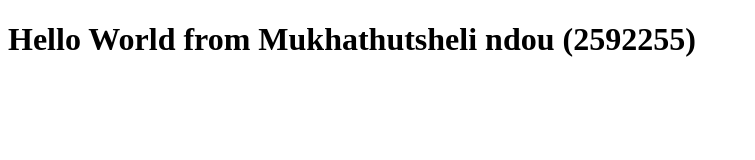
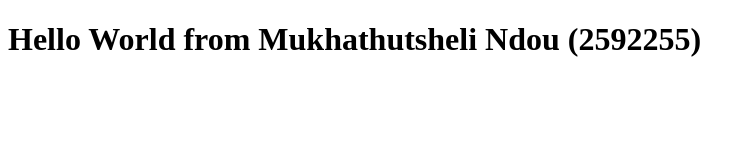
Before and after one commit to mucthecoder/2592255-labs-sd-24, a plain HTML site: page student.html in a window 1280 px wide. Shown: the whole page, without its empty margins (0-755 px from the left). Drawn offline with Linux system fonts and the light colour scheme.

Commit message:
Update student.html
changed hello world to  Hello World from Mukhathutsheli ndou

```diff
--- a/student.html
+++ b/student.html
@@ -7,6 +7,6 @@
 
 </head>
 <body>
-<h1>Hello World from Mukhathutsheli ndou (2592255)</h1>
+<h1>Hello World from Mukhathutsheli Ndou (2592255)</h1>
 </body>
 </html>
```
